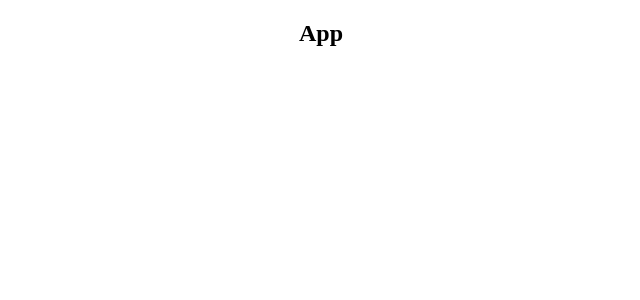
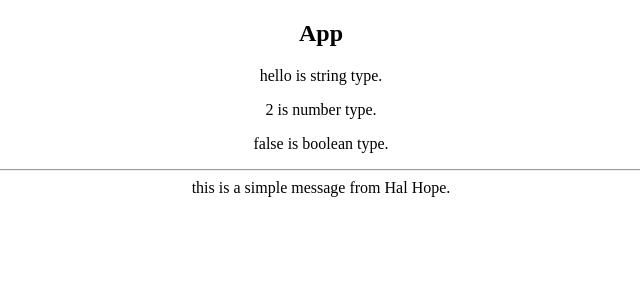
Before and after one commit to robert-laws/learning-oct-2020-react-with-typescript, a React (Create React App) app: page / in a window 1280 px wide. Shown: the top 300 px of the page, without its empty margins (319-959 px from the left). Built offline with nearby package versions, Linux system fonts and the light colour scheme.

Commit message:
refactor configuration and test simple components

```diff
--- a/package.json
+++ b/package.json
@@ -14,7 +14,7 @@
     "react": "^16.14.0",
     "react-dom": "^16.14.0",
     "react-scripts": "3.4.3",
-    "typescript": "^4.0.3"
+    "typescript": "^3.9.7"
   },
   "scripts": {
     "start": "react-scripts start",
--- a/src/App.tsx
+++ b/src/App.tsx
@@ -1,10 +1,38 @@
 import React from 'react';
 import './App.scss';
+import Message from './Message'
 
 function App() {
+  // basic types
+  let stringVal: string = 'hello';
+  let numVal: number = 2
+  let boolVal: boolean = false;
+  // let numArray: number[] = [2, 4, 6]
+  // let stringArray: Array<string> = ['hello', 'welcome', 'howdy']
+
+  // // complex types - tuple
+  // let tupleOne: [string, number] = ['hello', 5];
+  // let tupleTwo: [number, number, boolean] = [4, 5, true];
+
+  // // complex types - enum
+  // enum Codes {first = 1, second = 2};
+
+  // // type any
+  // let title: any = 'Bob';
+
+  // // void type
+  // const hello = (): void => {
+  //   console.log('hello!');
+  // }
+
   return (
     <div className='App'>
       <h2>App</h2>
+      <p>{stringVal} is {typeof stringVal} type.</p>
+      <p>{numVal} is {typeof numVal} type.</p>
+      <p>{boolVal.toString()} is {typeof boolVal} type.</p>
+      <hr/>
+      <Message message='this is a simple message' person='Hal Hope' />
     </div>
   );
 }
--- /dev/null
+++ b/src/Message.tsx
@@ -0,0 +1,23 @@
+import React, { useState } from 'react'
+
+interface User {
+  id: number,
+  name: string
+}
+
+interface MessageContent {
+  person: string,
+  message: string
+}
+
+const Message = (props: MessageContent) => {
+  const [user, setUser] = useState<User>({ id: 3, name: 'Hal'});
+
+  return (
+    <div>
+      {props.message} from {props.person}.
+    </div>
+  )
+}
+
+export default Message
```
Also changed, not shown: 1 other file (tests, documents, lock files or other folders).
